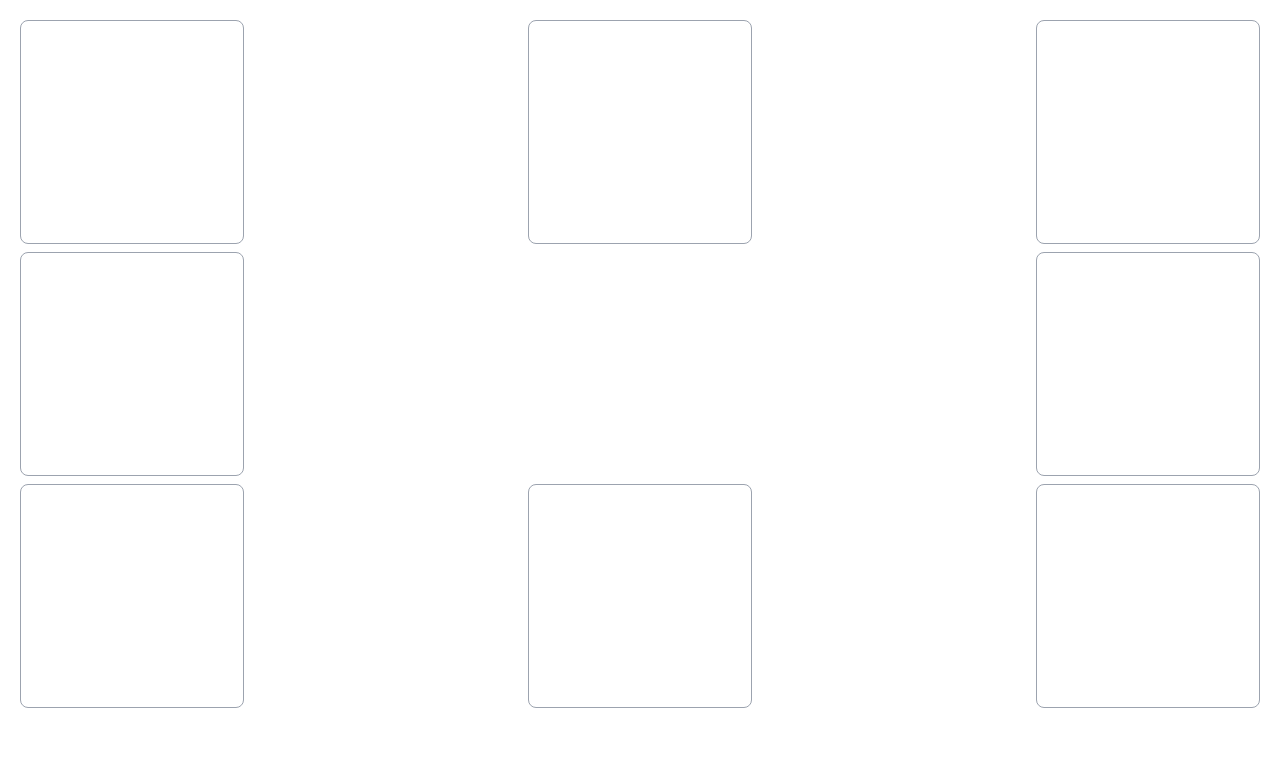
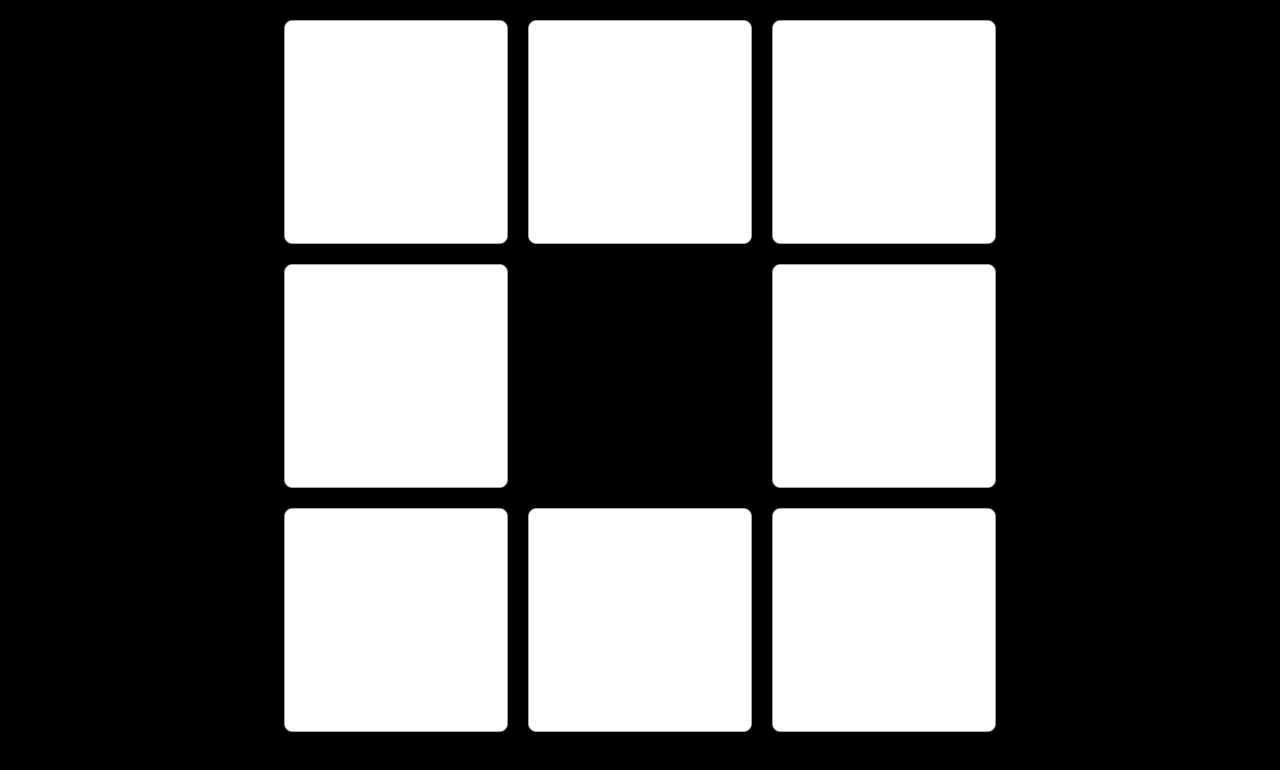
Before and after one commit to abhishekarya007/react-components, a React (Create React App) app: page /grid-lights in a window 1280 px wide. Shown: the top 770 px of the page. Built offline with nearby package versions, Linux system fonts and the light colour scheme.

Commit message:
css and grid light changes

```diff
--- a/src/App.js
+++ b/src/App.js
@@ -3,7 +3,7 @@ import { createBrowserRouter, RouterProvider } from "react-router-dom";
 import Body from "./components/Body";
 import FileExplorer from "./components/FileExplorer";
 import ProgressBar from "./components/ProgressBar";
-import GridLights from "./components/GridLights";
+import GridLightsOp from "./components/GridLightsOp";
 
 function App() {
   const router = createBrowserRouter([
@@ -21,7 +21,7 @@ function App() {
     },
     {
       path: "/grid-lights",
-      element: <GridLights />,
+      element: <GridLightsOp />,
     },
   ]);
   return <RouterProvider router={router}></RouterProvider>;
--- a/src/components/GridLights.js
+++ b/src/components/GridLights.js
@@ -8,7 +8,6 @@ const GridLights = () => {
   };
 
   useEffect(() => {
-    console.log(stack);
     if (stack.length === 8) {
       let a = setInterval(() => {
         if (stack.length === 0) {
--- /dev/null
+++ b/src/components/GridLightsOp.js
@@ -0,0 +1,66 @@
+import React, { useState } from "react";
+
+const GridCell = ({ isActive, activateCell }) => {
+  return (
+    <div
+      onClick={activateCell}
+      style={{ backgroundColor: isActive ? "green" : "white" }}
+      className="w-56 h-56 border rounded-lg border-gray-400"
+    ></div>
+  );
+};
+
+const GridLightsOp = () => {
+  const grid = [
+    [1, 1, 1],
+    [1, 0, 1],
+    [1, 1, 1],
+  ];
+  const [stack, setStack] = useState([]);
+
+  const activateCell = (index) => {
+    let newStack = stack.includes(index) ? stack : stack.concat([index]);
+    setStack(newStack);
+    let trueVal = grid.flat().filter((val) => val === 1);
+    if (trueVal.length === newStack.length) {
+      let timmeout = setInterval(() => {
+        // console.log(stack);
+        // stack.pop();
+        // setStack(stack);
+        setStack((prev) => {
+          const temp = prev.slice();
+          console.log(temp);
+          //   temp.pop();
+          console.log(temp);
+          if (temp.length === 1) {
+            clearInterval(timmeout);
+          }
+        });
+      }, 1000);
+    }
+  };
+
+  return (
+    <div className="flex justify-center items-center">
+      <div
+        style={{ gridTemplateColumns: `repeat(${grid[0].length},1fr)` }}
+        className="grid gap-5 p-5"
+      >
+        {grid.flat().map((val, index) => {
+          return val ? (
+            <GridCell
+              key={index}
+              isActive={stack.includes(index)}
+              stack={stack}
+              activateCell={() => activateCell(index)}
+            />
+          ) : (
+            <span key={index} />
+          );
+        })}
+      </div>
+    </div>
+  );
+};
+
+export default GridLightsOp;
--- a/src/index.css
+++ b/src/index.css
@@ -1,13 +1,17 @@
+* {
+  background-color: black;
+  color: white;
+}
 body {
   margin: 0;
-  font-family: -apple-system, BlinkMacSystemFont, 'Segoe UI', 'Roboto', 'Oxygen',
-    'Ubuntu', 'Cantarell', 'Fira Sans', 'Droid Sans', 'Helvetica Neue',
+  font-family: -apple-system, BlinkMacSystemFont, "Segoe UI", "Roboto", "Oxygen",
+    "Ubuntu", "Cantarell", "Fira Sans", "Droid Sans", "Helvetica Neue",
     sans-serif;
   -webkit-font-smoothing: antialiased;
   -moz-osx-font-smoothing: grayscale;
 }
 
 code {
-  font-family: source-code-pro, Menlo, Monaco, Consolas, 'Courier New',
+  font-family: source-code-pro, Menlo, Monaco, Consolas, "Courier New",
     monospace;
 }
```
